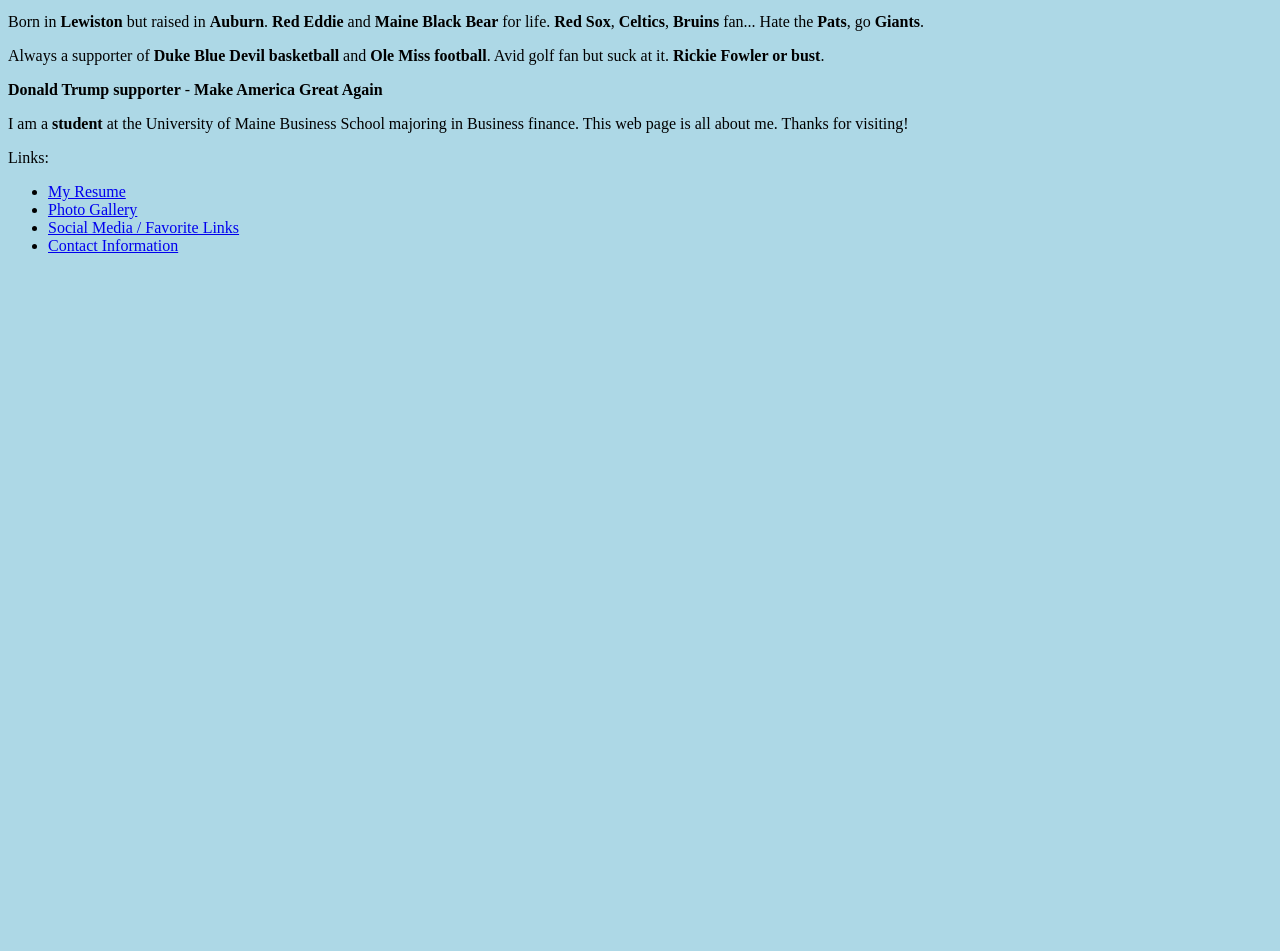
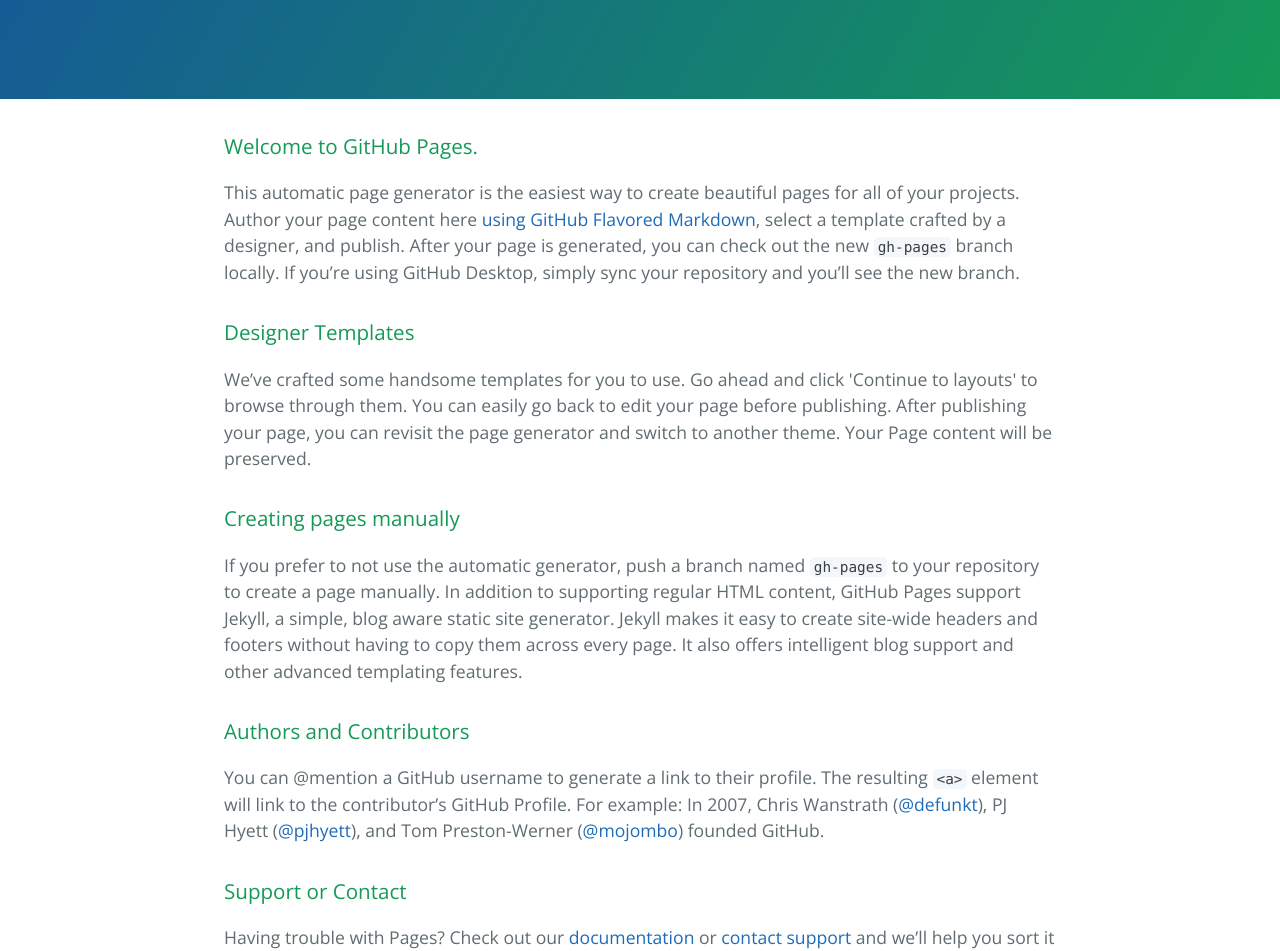
Before and after one commit to Drew-Tiner/Drew-Tiner.github.io, a plain HTML site: page index.html in a window 1280 px wide. Shown: the part 171-1122 px from the top of the page. Before the commit the page ends 800 px from the top, so only its background shows below. Drawn offline with nearby package versions, Linux system fonts and the light colour scheme.

Commit message:
Replace master branch with page content via GitHub

```diff
--- a/index.html
+++ b/index.html
@@ -1,38 +1,53 @@
 <!DOCTYPE html>
-<html>
+<html lang="en-us">
   <head>
-	<title> Drew "Tiny" Tiner</title>
-	<link href="Tiner.css" rel="stylesheet">
+    <meta charset="UTF-8">
+    <title>Drew-tiner.GitHub.io by Drew-Tiner</title>
+    <meta name="viewport" content="width=device-width, initial-scale=1">
+    <link rel="stylesheet" type="text/css" href="stylesheets/normalize.css" media="screen">
+    <link href='https://fonts.googleapis.com/css?family=Open+Sans:400,700' rel='stylesheet' type='text/css'>
+    <link rel="stylesheet" type="text/css" href="stylesheets/stylesheet.css" media="screen">
+    <link rel="stylesheet" type="text/css" href="stylesheets/github-light.css" media="screen">
   </head>
   <body>
+    <section class="page-header">
+      <h1 class="project-name">Drew-tiner.GitHub.io</h1>
+      <h2 class="project-tagline"></h2>
+    </section>
 
+    <section class="main-content">
+      <h3>
+<a id="welcome-to-github-pages" class="anchor" href="#welcome-to-github-pages" aria-hidden="true"><span aria-hidden="true" class="octicon octicon-link"></span></a>Welcome to GitHub Pages.</h3>
 
-<H1> Drew Tiner, G.O.A.T</H1>
+<p>This automatic page generator is the easiest way to create beautiful pages for all of your projects. Author your page content here <a href="https://guides.github.com/features/mastering-markdown/">using GitHub Flavored Markdown</a>, select a template crafted by a designer, and publish. After your page is generated, you can check out the new <code>gh-pages</code> branch locally. If you’re using GitHub Desktop, simply sync your repository and you’ll see the new branch.</p>
 
-<P> "If it ain't savage, it's average" </P>
+<h3>
+<a id="designer-templates" class="anchor" href="#designer-templates" aria-hidden="true"><span aria-hidden="true" class="octicon octicon-link"></span></a>Designer Templates</h3>
 
-<P> <img src="Webpicture.jpg">
+<p>We’ve crafted some handsome templates for you to use. Go ahead and click 'Continue to layouts' to browse through them. You can easily go back to edit your page before publishing. After publishing your page, you can revisit the page generator and switch to another theme. Your Page content will be preserved.</p>
 
-<P>Freshman at UMaine, Summer counselor at Auburn Rec Camp</P>
+<h3>
+<a id="creating-pages-manually" class="anchor" href="#creating-pages-manually" aria-hidden="true"><span aria-hidden="true" class="octicon octicon-link"></span></a>Creating pages manually</h3>
 
-<P>Born in <B>Lewiston</B> but raised in <B>Auburn</B>. <B>Red Eddie</B> and <B>Maine Black Bear</B> for life. <B>Red Sox</B>, <B>Celtics</B>, <B>Bruins</B> fan... Hate the <B>Pats</B>, go <B>Giants</B>. </P>
-Always a supporter of <B>Duke Blue Devil basketball</B> and <B>Ole Miss football</B>. Avid golf fan but suck at it. <B>Rickie Fowler or bust</B>.
+<p>If you prefer to not use the automatic generator, push a branch named <code>gh-pages</code> to your repository to create a page manually. In addition to supporting regular HTML content, GitHub Pages support Jekyll, a simple, blog aware static site generator. Jekyll makes it easy to create site-wide headers and footers without having to copy them across every page. It also offers intelligent blog support and other advanced templating features.</p>
 
-<P> <B>Donald Trump supporter</B> - <B>Make America Great Again</B> </P>
+<h3>
+<a id="authors-and-contributors" class="anchor" href="#authors-and-contributors" aria-hidden="true"><span aria-hidden="true" class="octicon octicon-link"></span></a>Authors and Contributors</h3>
 
-<P>I am a <B>student</B> at the University of Maine Business School majoring in Business finance.
-This web page is all about me. Thanks for visiting!</P>
+<p>You can @mention a GitHub username to generate a link to their profile. The resulting <code>&lt;a&gt;</code> element will link to the contributor’s GitHub Profile. For example: In 2007, Chris Wanstrath (<a href="https://github.com/defunkt" class="user-mention">@defunkt</a>), PJ Hyett (<a href="https://github.com/pjhyett" class="user-mention">@pjhyett</a>), and Tom Preston-Werner (<a href="https://github.com/mojombo" class="user-mention">@mojombo</a>) founded GitHub.</p>
 
-Links:
-<UL>
-<link href="Tiner.css" rel="stylesheet">
-<font-size: 16>
-<LI> <A HREF="Resume.html">My Resume </A/ </LI>
-<LI> <A HREF="PhotoGallery.html">Photo Gallery </A/</LI>
-<LI><A HREF="Social.html"> Social Media / Favorite Links </A/</LI>
-<LI><A HREF="Contact.html">Contact Information </A/</LI>
+<h3>
+<a id="support-or-contact" class="anchor" href="#support-or-contact" aria-hidden="true"><span aria-hidden="true" class="octicon octicon-link"></span></a>Support or Contact</h3>
 
-</UL>
+<p>Having trouble with Pages? Check out our <a href="https://help.github.com/pages">documentation</a> or <a href="https://github.com/contact">contact support</a> and we’ll help you sort it out.</p>
+
+      <footer class="site-footer">
+
+        <span class="site-footer-credits">This page was generated by <a href="https://pages.github.com">GitHub Pages</a> using the <a href="https://github.com/jasonlong/cayman-theme">Cayman theme</a> by <a href="https://twitter.com/jasonlong">Jason Long</a>.</span>
+      </footer>
+
+    </section>
+
 
   </body>
 </html>
```
Lines whose indentation alone changed are shown as unchanged.
